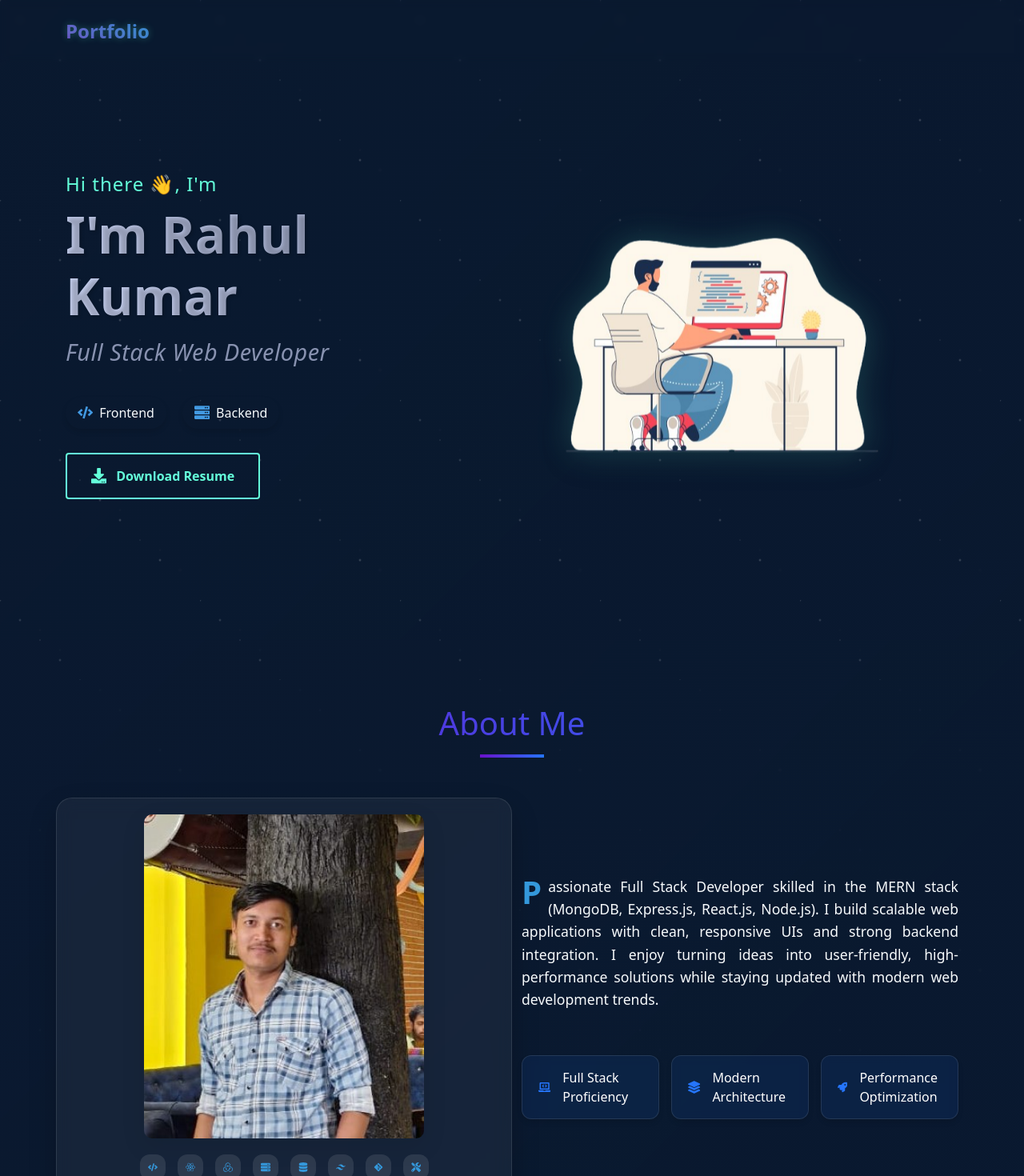
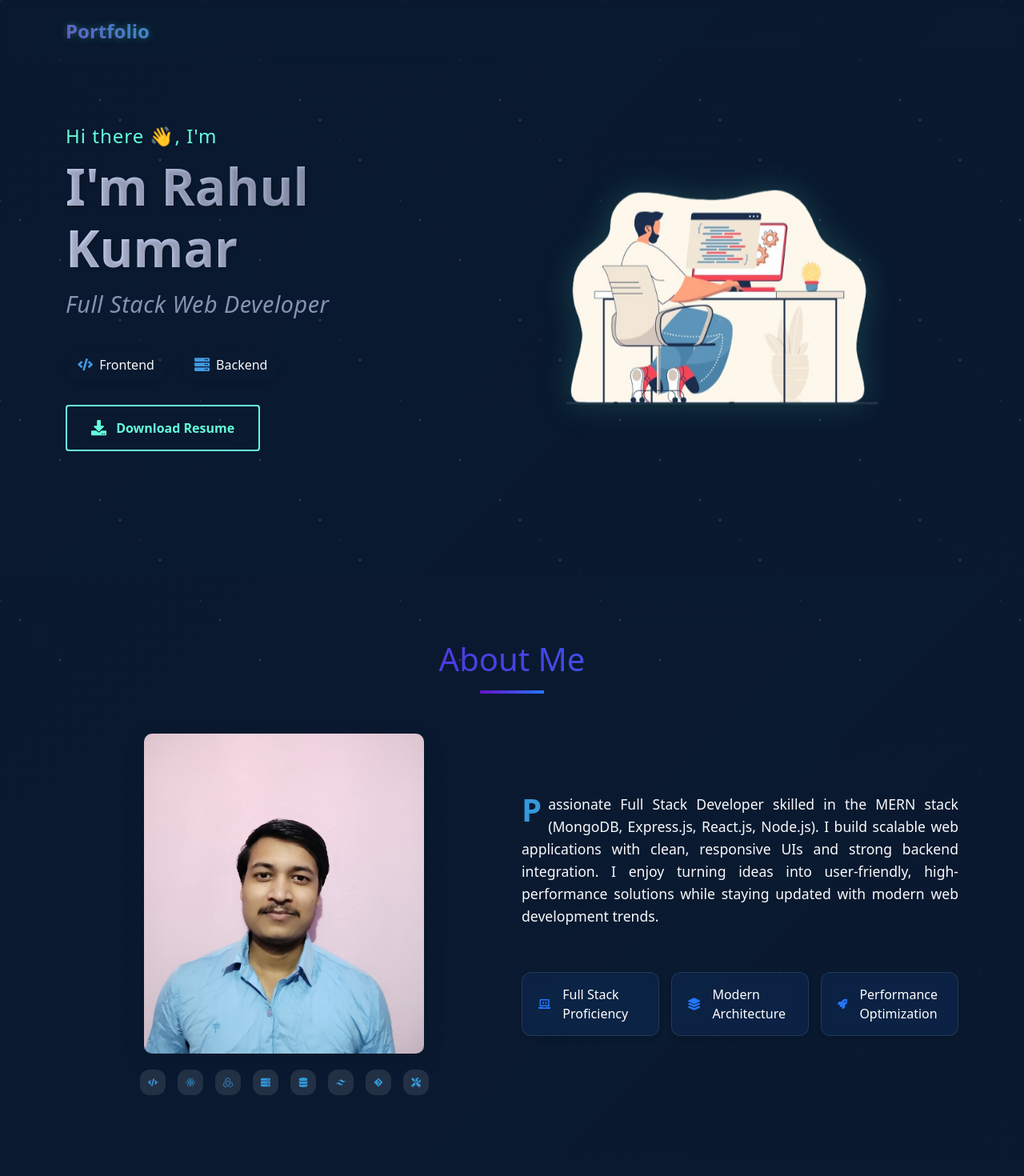
Before and after one commit to RahulkrWD/portfolio, a React (Create React App) app in the folder frontend/: page /homepage in a window 1280 px wide. Shown: the top 1470 px of the page at 80% size. Built offline with nearby package versions, Linux system fonts and the light colour scheme.

Commit message:
add photo

```diff
--- a/frontend/src/page/Homepage/About.js
+++ b/frontend/src/page/Homepage/About.js
@@ -13,7 +13,7 @@ function About() {
           <Col lg={6} className={styles.imageContainer} data-aos="fade-right">
             <img
               className={styles.aboutImage}
-              src="/image/new_dp.jpg"
+              src="/image/formal-photo.jpg"
               alt="Profile"
             />
             <div className={styles.iconBadges}>
--- a/frontend/src/page/Homepage/styles/About.module.css
+++ b/frontend/src/page/Homepage/styles/About.module.css
@@ -68,33 +68,23 @@
 }
 
 .imageContainer {
-  position: relative;
   text-align: center;
-  padding: 20px;
-  background: rgba(255, 255, 255, 0.05);
-  backdrop-filter: blur(10px);
-  border-radius: 20px;
-  border: 1px solid rgba(255, 255, 255, 0.1);
-  box-shadow: 0 15px 35px rgba(0, 0, 0, 0.2);
   transition: all 0.3s ease;
-}
-
-.imageContainer:hover {
-  transform: translateY(-10px);
-  box-shadow: 0 20px 40px rgba(0, 0, 0, 0.3);
 }
 
 .aboutImage {
   width: 100%;
   max-width: 350px;
   height: auto;
+  max-height: 400px;
+  object-fit: cover;
   border-radius: 10px;
   box-shadow: 0 10px 30px rgba(0, 0, 0, 0.1);
   transition: transform 0.3s ease;
 }
 
 .aboutImage:hover {
-  transform: scale(1.02);
+  transform: scale(1.03);
 }
 
 .iconBadges {
--- a/frontend/src/page/Homepage/styles/Header.module.css
+++ b/frontend/src/page/Homepage/styles/Header.module.css
@@ -1,9 +1,10 @@
 .header {
-  padding: 120px 0 80px;
-  min-height: 100vh;
+  min-height: 90vh;
+  width: 100%;
   display: flex;
   align-items: center;
   overflow: hidden;
+  justify-content: center;
   position: relative;
   background: linear-gradient(135deg, rgba(10, 25, 47, 0.9), rgba(10, 25, 47, 0.95));
 }
--- a/frontend/src/page/Homepage/styles/Services.module.css
+++ b/frontend/src/page/Homepage/styles/Services.module.css
@@ -48,7 +48,6 @@
   transition: all 0.4s cubic-bezier(0.4, 0, 0.2, 1);
   position: relative;
   overflow: hidden;
-  z-index: 1;
 }
 
 .serviceCard:hover {
```
Also changed, not shown: frontend/public/image/formal-photo.jpg (added).
